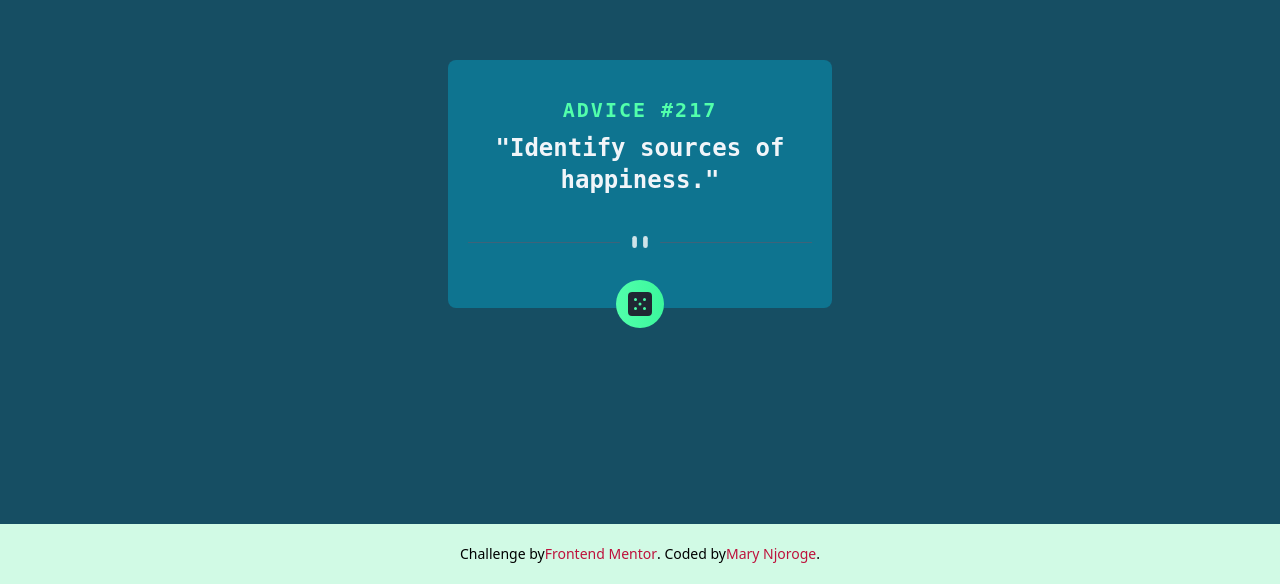
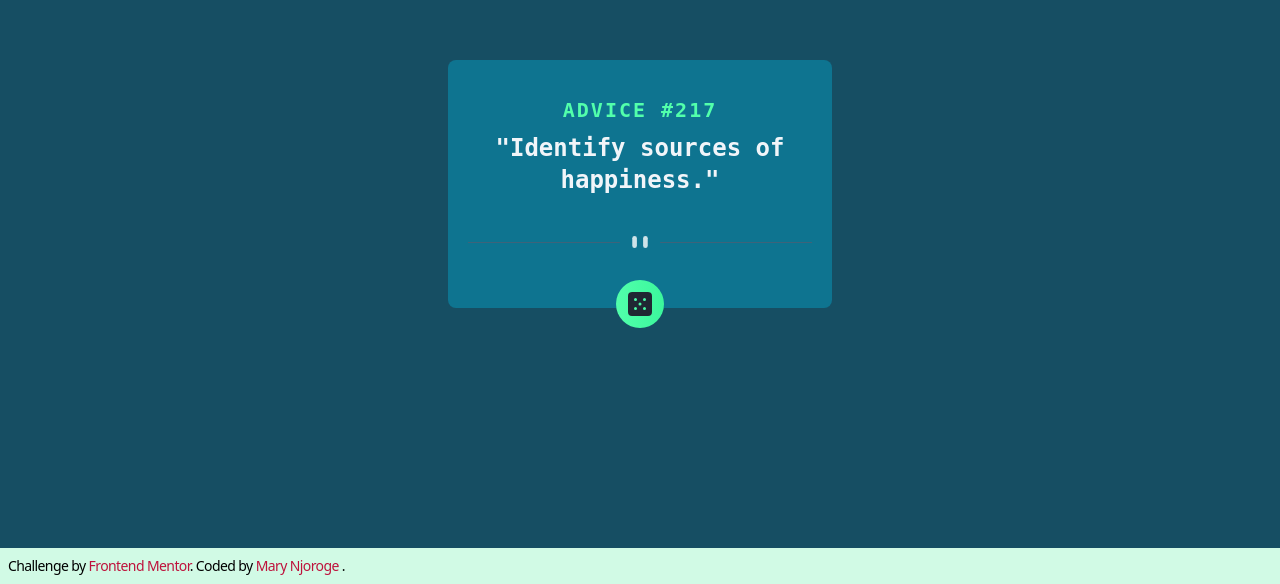
Before and after one commit to Maryahcee/advice-generator-application, a Vue app: page / in a window 1280 px wide. Shown: the part 216-800 px from the top of the page. Built offline with nearby package versions, Linux system fonts and the light colour scheme.

Commit message:
Update App.vue
footer centering on small screen

```diff
--- a/src/App.vue
+++ b/src/App.vue
@@ -10,8 +10,8 @@
     </div>
   </div>
   <footer class="bg-emerald-100 p-5 fixed inset-x-0
-             bottom-0">
-      <div class="flex justify-center items-center text-sm">
+             bottom-0 sm:text-xs sm:p-2 sm:font-thin sm:tracking-tighter">
+      <div class=" text-sm">
         Challenge by <a class="text-rose-700" href="https://www.frontendmentor.io?ref=challenge" target="_blank">Frontend Mentor</a>.
         Coded by <a href="#" >  <span class="text-rose-700"> Mary Njoroge </span></a>.
       </div>
```
